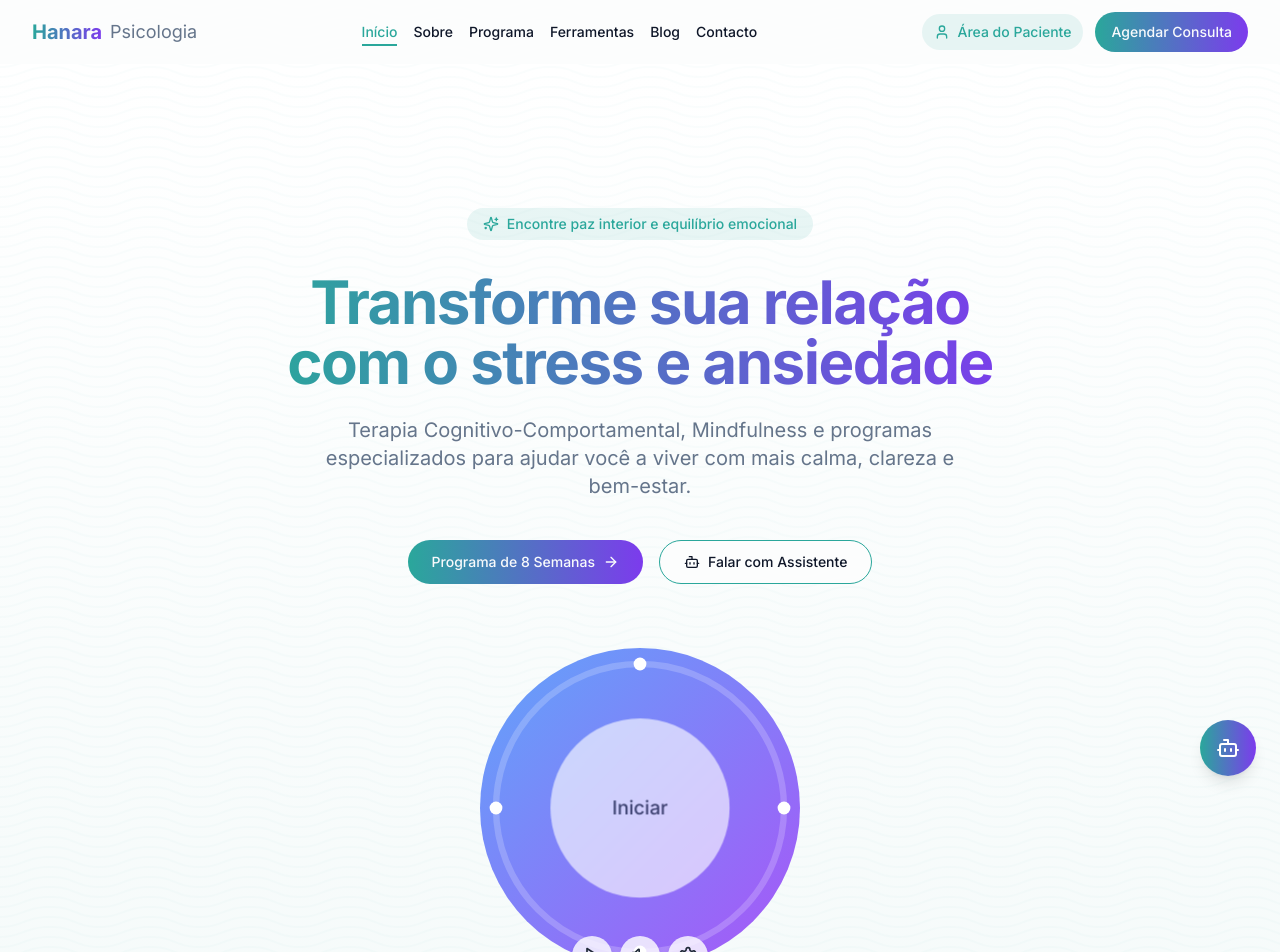
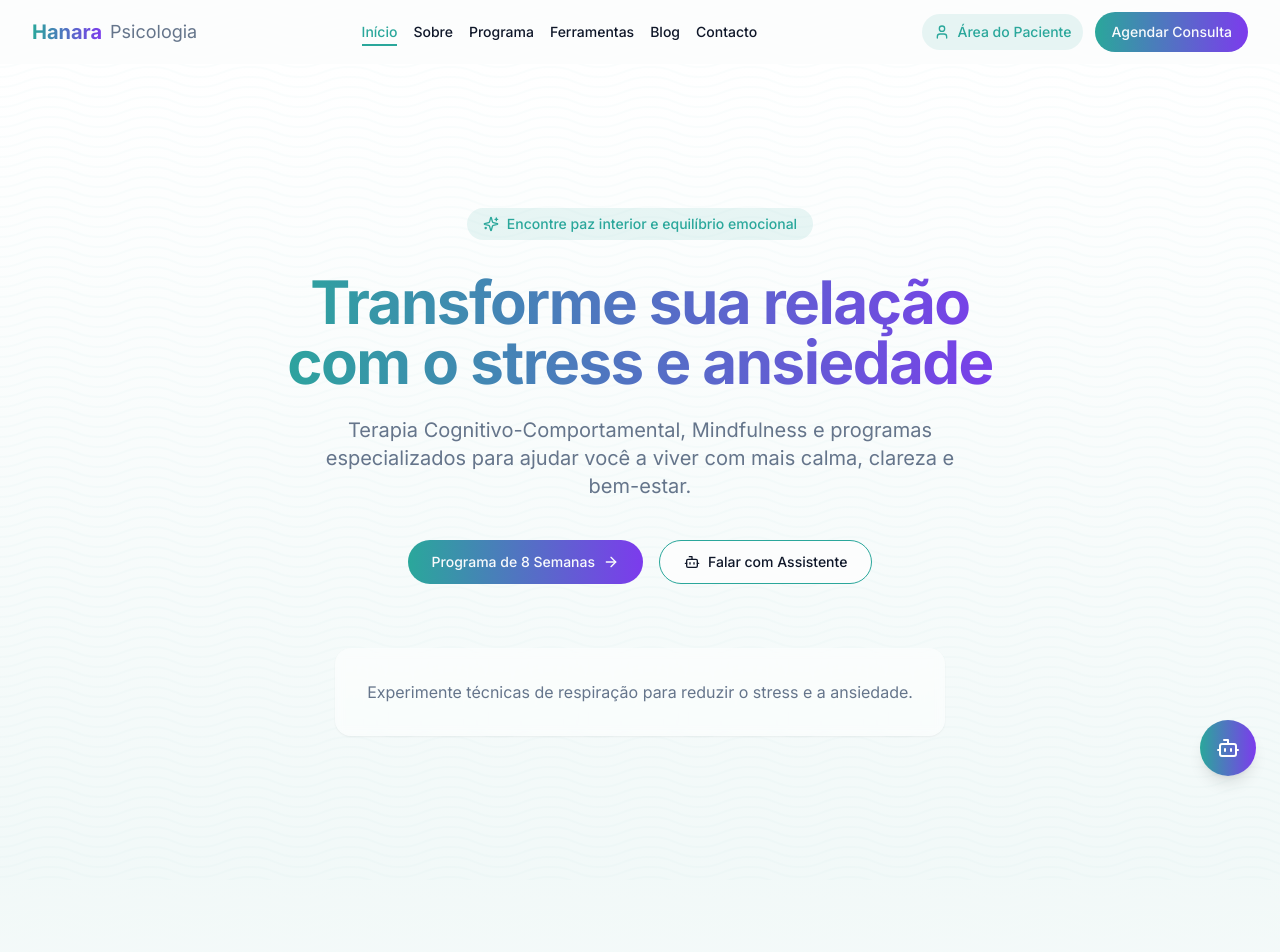
Before and after one commit to pppi-git/psiHanna1.4, a Next.js app: page / in a window 1280 px wide. Shown: the top 952 px of the page. Built offline with nearby package versions, Linux system fonts and the light colour scheme.

Commit message:
Remover referências ao componente GuidedBreathing para corrigir erros de build

```diff
--- a/app/page.tsx
+++ b/app/page.tsx
@@ -18,7 +18,6 @@ import { motion } from "framer-motion"
 import { useInView } from "react-intersection-observer"
 import { FeatureCard } from "@/components/calm-inspired/feature-card"
 import { TestimonialCarousel } from "@/components/calm-inspired/testimonial-carousel"
-import { GuidedBreathing } from "@/components/calm-inspired/guided-breathing"
 import { ProgressJourney } from "@/components/calm-inspired/progress-journey"
 import { BenefitsGrid } from "@/components/calm-inspired/benefits-grid"
 import { InteractiveQuote } from "@/components/calm-inspired/interactive-quote"
@@ -197,7 +196,11 @@ export default function Home() {
               transition={{ duration: 0.8, delay: 0.3 }}
               className="mt-16"
             >
-              <GuidedBreathing size="lg" />
+              <div className="p-8 rounded-lg bg-white/50 backdrop-blur-sm shadow-sm">
+                <p className="text-center text-muted-foreground">
+                  Experimente técnicas de respiração para reduzir o stress e a ansiedade.
+                </p>
+              </div>
             </motion.div>
           </div>
         </div>
--- a/components/sections/public-tools-section.tsx
+++ b/components/sections/public-tools-section.tsx
@@ -1,5 +1,4 @@
 import { Brain, Heart, FileText, Target, Clock } from "lucide-react"
-import { GuidedBreathing } from "@/components/calm-inspired/guided-breathing"
 import Link from "next/link"
 import { Card, CardContent, CardDescription, CardHeader, CardTitle } from "@/components/ui/card"
 import { Button } from "@/components/ui/button"
@@ -101,7 +100,11 @@ export function PublicToolsSection() {
             A respiração consciente é uma das formas mais eficazes de acalmar o sistema nervoso e reduzir a ansiedade.
           </p>
           <div className="flex justify-center mb-4">
-            <GuidedBreathing size="sm" />
+            <div className="p-4 rounded-lg bg-primary/10 text-center">
+              <p className="text-sm text-muted-foreground">
+                Experimente técnicas de respiração para reduzir o stress e a ansiedade.
+              </p>
+            </div>
           </div>
         </CardContent>
       </Card>
```
